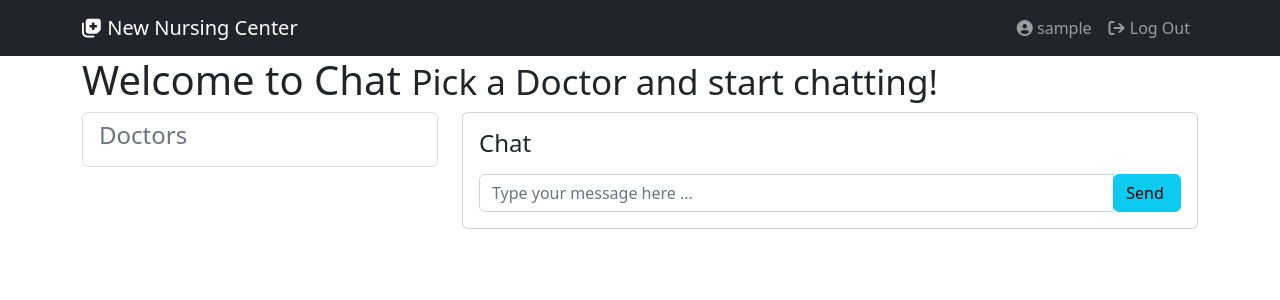
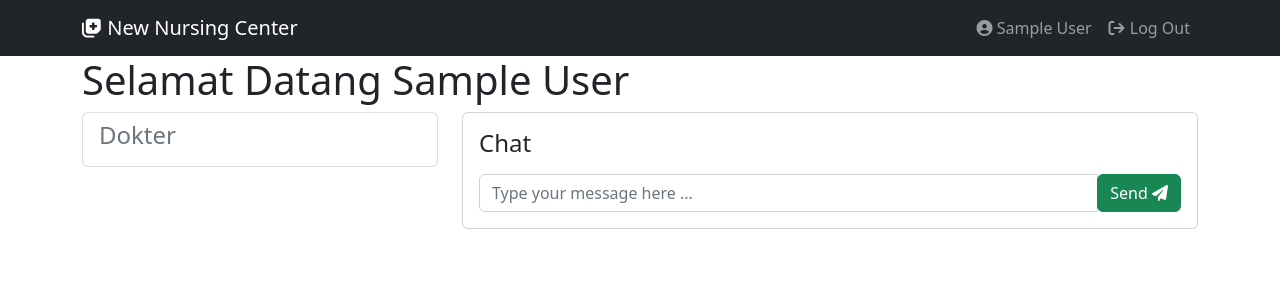
Before and after one commit to mrsyafapri/new-nursing-center, a Django app: page / in a window 1280 px wide. Shown: the top 300 px of the page. Run offline with Django 3.2, Linux system fonts and the light colour scheme; the visitor is signed in with stand-in values (Sample User, id 1); data comes from the database, SQL or seed files in the repository.

Commit message:
home view

```diff
--- a/chat/serializers.py
+++ b/chat/serializers.py
@@ -21,9 +21,3 @@
     class Meta:
         model = Message
         fields = ("id", "user", "recipient", "timestamp", "body")
-
-
-class UserModelSerializer(ModelSerializer):
-    class Meta:
-        model = User
-        fields = ("username",)
--- a/chat/urls.py
+++ b/chat/urls.py
@@ -1,19 +1,20 @@
 from django.urls import path, include
-from django.views.generic import TemplateView
 from django.contrib.auth.decorators import login_required
 from rest_framework.routers import DefaultRouter
 
-from chat.views import MessageModelViewSet, UserModelViewSet
+from chat.views import (
+    MessageModelViewSet,
+    ChatView,
+)
 
 router = DefaultRouter()
 router.register(r"message", MessageModelViewSet, basename="message-api")
-router.register(r"user", UserModelViewSet, basename="user-api")
 
 urlpatterns = [
     path(r"api/v1/", include(router.urls)),
     path(
         "",
-        login_required(TemplateView.as_view(template_name="chat/index.html")),
+        login_required(ChatView.as_view()),
         name="home",
     ),
 ]
--- a/chat/views.py
+++ b/chat/views.py
@@ -1,14 +1,14 @@
 from django.conf import settings
 from django.db.models import Q
 from django.shortcuts import get_object_or_404
-from django.contrib.auth.models import User
+from django.views.generic import TemplateView
 from rest_framework.pagination import PageNumberPagination
 from rest_framework.response import Response
 from rest_framework.viewsets import ModelViewSet
 from rest_framework.authentication import SessionAuthentication
 
 from users.models import User
-from chat.serializers import MessageModelSerializer, UserModelSerializer
+from chat.serializers import MessageModelSerializer
 from chat.models import Message
 
 
@@ -50,12 +50,16 @@
         return Response(serializer.data)
 
 
-class UserModelViewSet(ModelViewSet):
-    queryset = User.objects.all()
-    serializer_class = UserModelSerializer
-    allowed_methods = ("GET", "HEAD", "OPTIONS")
-    pagination_class = None
+class ChatView(TemplateView):
+    template_name = "chat/index.html"
 
-    def list(self, request, *args, **kwargs):
-        self.queryset = self.queryset.exclude(id=request.user.id)
-        return super(UserModelViewSet, self).list(request, *args, **kwargs)
+    def get_context_data(self, **kwargs):
+        context = super(ChatView, self).get_context_data(**kwargs)
+        context["is_doctor"] = self.request.user.is_doctor
+        context["patients"] = User.objects.filter(
+            is_doctor=False, is_superuser=False
+        ).exclude(id=self.request.user.id)
+        context["doctors"] = User.objects.filter(
+            is_doctor=True, is_superuser=False
+        ).exclude(id=self.request.user.id)
+        return context
--- a/templates/base.html
+++ b/templates/base.html
@@ -39,7 +39,7 @@
                     <li class="nav-item">
                         <a class="nav-link" href="">
                             <i class="fa-solid fa-user-circle"></i>
-                            {{ user.username }}
+                            {{ user.get_full_name }}
                         </a>
                     </li>
                     <li class="nav-item">
--- a/templates/chat/index.html
+++ b/templates/chat/index.html
@@ -4,16 +4,27 @@
 {% block main %}
 <div class="container">
     <div class="page-header">
-        <h1>Welcome to Chat
-            <small>Pick a Doctor and start chatting!</small>
-        </h1>
+        {% if is_doctor %}
+        <h1>Selamat Datang Dr. {{ user.get_full_name }}</h1>
+        {% else %}
+        <h1>Selamat Datang {{ user.get_full_name }}</h1>
+        {% endif %}
     </div>
     <div class="row">
         <div class="col-md-4">
             <div id="user-list" class="list-group">
-                <a href="" class="list-group-item disabled">
-                    <h4 class="list-group-item-heading">Doctors</h4>
-                    {# Doctors go here #}
+                <a class="list-group-item disabled">
+                    {% if is_doctor %}
+                    <h4 class="list-group-item-heading">Pasien</h4>
+                    {% for patient in patients %}
+                    <a class="list-group-item user">{{patient}}</a>
+                    {% endfor %}
+                    {% else %}
+                    <h4 class="list-group-item-heading">Dokter</h4>
+                    {% for doctor in doctors %}
+                    <a class="list-group-item user">{{doctor}}</a>
+                    {% endfor %}
+                    {% endif %}
                 </a>
             </div>
         </div>
@@ -33,8 +44,9 @@
                             <input id="chat-input" type="text" class="form-control input"
                                 placeholder="Type your message here ..." maxlength="500">
                             <span class="input-group-btn">
-                                <button class="btn btn-info btn" id="btn-send">
-                                    Send <i class="fa-solid fa-paper-plane-top"></i></button>
+                                <button class="btn btn-success" id="btn-send">
+                                    Send <i class="fas fa-paper-plane"></i>
+                                </button>
                             </span>
                         </div>
                     </div>
--- a/users/admin.py
+++ b/users/admin.py
@@ -27,6 +27,7 @@
                     "address",
                     "id_card",
                     "avatar",
+                    "is_doctor",
                 )
             },
         ),
@@ -66,6 +67,7 @@
                     "address",
                     "id_card",
                     "avatar",
+                    "is_doctor",
                     "password1",
                     "password2",
                 ),
--- a/users/models.py
+++ b/users/models.py
@@ -7,6 +7,7 @@
     address = models.CharField(max_length=255, blank=True, null=True)
     id_card = models.CharField(max_length=16, blank=True, null=True)
     avatar = models.ImageField(upload_to="users", blank=True, null=True)
+    is_doctor = models.BooleanField(default=False)
 
 
 class Doctor(models.Model):
@@ -15,6 +16,3 @@
     bio = models.TextField(blank=True, null=True)
     location = models.CharField(max_length=255, blank=True, null=True)
     price = models.IntegerField(default=0)
-
-    def __str__(self):
-        return self.user.username
```
Also changed, not shown: users/migrations/0004_user_is_doctor.py (added), 1 other file.
